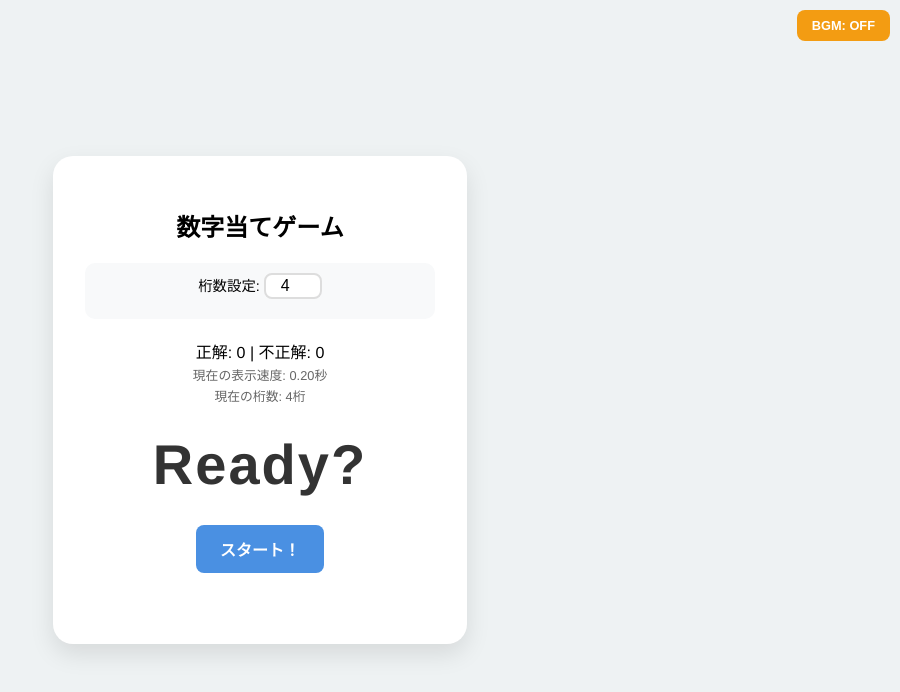
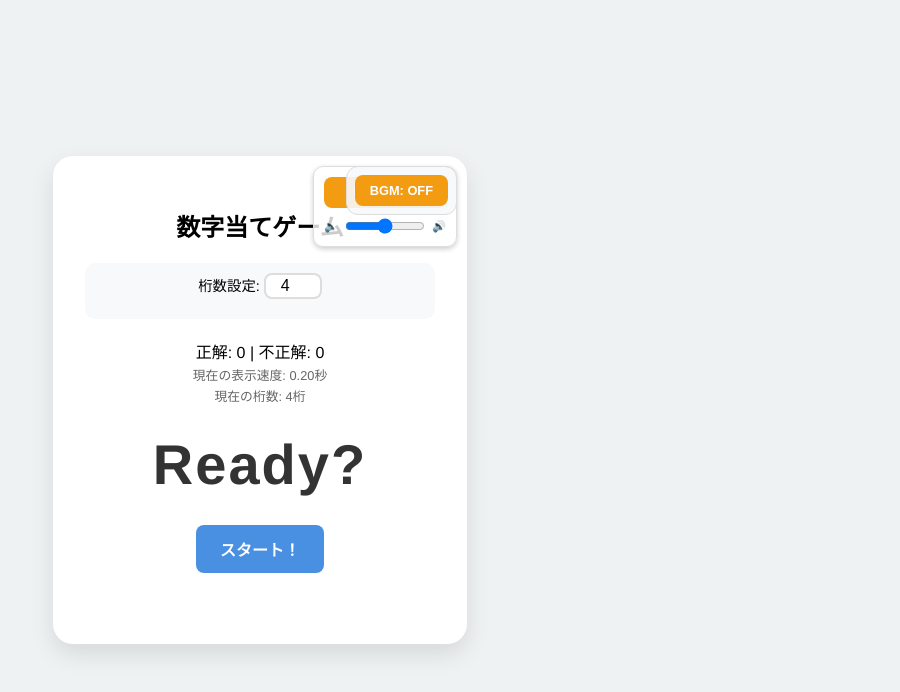
Before and after one commit to senamagu/Guessthenumber.github.io, a plain HTML site: page index.html in a window 1280 px wide. Shown: the whole page, without its empty margins (380-1280 px from the left). Drawn offline with Linux system fonts and the light colour scheme.

Commit message:
Implement BGM control and volume adjustment
Added background music control with volume slider.

```diff
--- a/index.html
+++ b/index.html
@@ -22,6 +22,18 @@
             border-radius: 20px;
             box-shadow: 0 10px 25px rgba(0,0,0,0.1);
             width: 350px;
+            position: relative;
+        }
+        #bgm-control {
+            /* ★修正：absoluteのままでOKですが、枠の端に合わせます */
+            position: absolute;
+            top: 15px;
+            right: 15px;
+            z-index: 100;
+            background: rgba(248, 249, 250, 0.9); /* 少し背景を明るく */
+            padding: 8px;
+            border-radius: 12px;
+            border: 1px solid #ddd;
         }
         .settings {
             margin-bottom: 20px;
@@ -83,6 +95,14 @@
 <div id="game-container">
     <h2>数字当てゲーム</h2>
 
+    <div id="bgm-control" style="position: absolute; top: 10px; right: 10px; z-index: 100; background: rgba(255,255,255,0.8); padding: 10px; border-radius: 10px; text-align: center; box-shadow: 0 2px 5px rgba(0,0,0,0.2);">
+        <button id="bgm-btn" onclick="toggleBGM()" style="background-color: #f39c12; padding: 8px 15px; font-size: 0.8rem; margin-bottom: 8px; width: 100%;">BGM: OFF</button>
+        <div style="display: flex; align-items: center; gap: 5px;">
+            <span style="font-size: 0.7rem;">🔈</span>
+            <input type="range" id="volume-control" min="0" max="1" step="0.05" value="0.5" style="width: 80px; cursor: pointer;">
+            <span style="font-size: 0.7rem;">🔊</span>
+        </div>
+    </div>
     <audio id="bgm" src="https://senamagu.github.io/Guessthenumber.github.io/追いかけっこキャッハー.mp3" loop></audio>
 
     <div id="bgm-control" style="position: absolute; top: 10px; right: 10px; z-index: 100;">
@@ -125,6 +145,7 @@
     let displayTime = 200; // 初期値 0.2秒
     const MIN_TIME = 1;   // 最速 0.001秒
 
+    const volumeControl = document.getElementById('volume-control');
     const displayArea = document.getElementById('display-area');
     const userInput = document.getElementById('user-input');
     const inputSection = document.getElementById('input-section');
@@ -155,6 +176,26 @@ let isBgmPlaying = false;
       }
       isBgmPlaying = !isBgmPlaying;
   }
+
+// 音量を一括更新する関数
+function updateVolume() {
+    const vol = volumeControl.value;
+
+    // BGMの音量
+    if (typeof bgm !== 'undefined') bgm.volume = vol;
+
+    // 各種効果音の音量
+    soundCount.volume = vol;
+    soundSuccess.volume = vol;
+    soundError.volume = vol;
+    soundtap.volume = vol;
+}
+// スライダーを動かした時に実行されるイベント
+volumeControl.addEventListener('input', updateVolume);
+
+// ページ読み込み時に初期音量を反映
+updateVolume();
+
 
     function startGame() {
         // ★ボタンを再表示し、入力欄の固定を解除する
```
